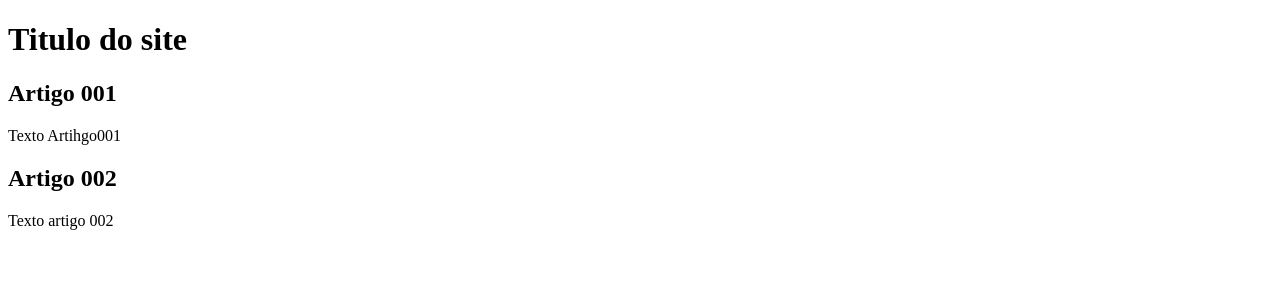
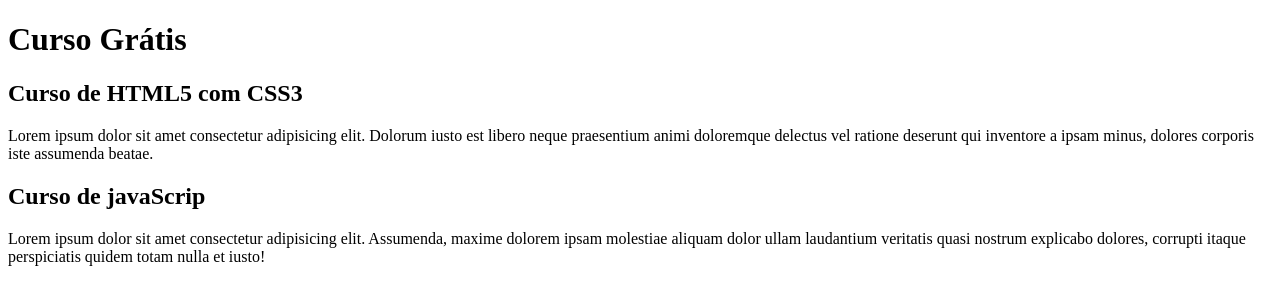
Before and after one commit to DaviMartinss/projeto-site, a plain HTML site: page index.html in a window 1280 px wide. Drawn offline with Linux system fonts and the light colour scheme.

Commit message:
comecei a escrever o conteúdo

```diff
--- a/index.html
+++ b/index.html
@@ -9,15 +9,15 @@
 <body>
     <main>
         <header>
-            <h1>Titulo do site</h1>
+            <h1>Curso Grátis</h1>
         </header>
         <article>
-            <h2>Artigo 001</h2>
-            <p>Texto Artihgo001</p>
+            <h2>Curso de HTML5 com CSS3</h2>
+            <p>Lorem ipsum dolor sit amet consectetur adipisicing elit. Dolorum iusto est libero neque praesentium animi doloremque delectus vel ratione deserunt qui inventore a ipsam minus, dolores corporis iste assumenda beatae.</p>
         </article>
         <article>
-            <h2>Artigo 002</h2>
-            <p>Texto artigo 002</p>
+            <h2>Curso de javaScrip</h2>
+            <p>Lorem ipsum dolor sit amet consectetur adipisicing elit. Assumenda, maxime dolorem ipsam molestiae aliquam dolor ullam laudantium veritatis quasi nostrum explicabo dolores, corrupti itaque perspiciatis quidem totam nulla et iusto!</p>
         </article>
     </main>
 </body>
```
